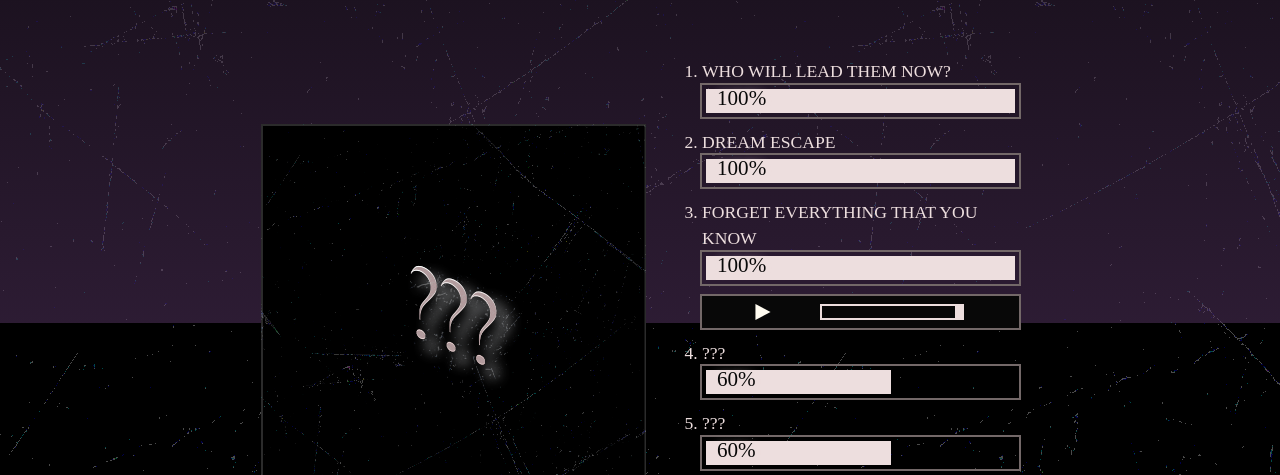
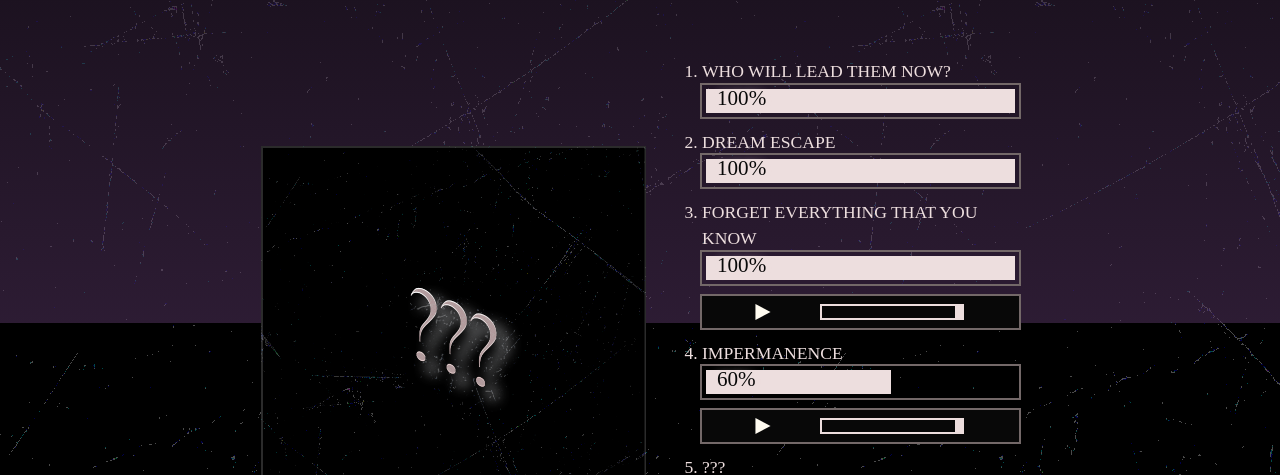
Before and after one commit to SHIIV07/SHIIV-website, a plain HTML site: page index.html in a window 1280 px wide. Shown: the part 477-952 px from the top of the page. Drawn offline with Linux system fonts and the light colour scheme; a web font is replaced by a local one.

Commit message:
Track 4 Preview + Title

```diff
--- a/index.html
+++ b/index.html
@@ -64,9 +64,14 @@
                         </div>
                     </li>
                     <li>
-                        ???
+                        IMPERMANENCE
                         <div class="progress-bar-border">
                             <div class="progress-bar"><span class="progress-percentage">100%</span></div>
+                        </div>
+                        <div class="track-preview-container">
+                            <audio id="track-4" class="track-preview" src="audio/preview-track4.mp3"></audio>
+                            <img class="playback-button" onclick="playAndPause(this, document.getElementById('track-4'))" src="img/SVG/play.svg" alt="paused">
+                            <input type="range" min="0" max="100" class="playback-volume" value="100">
                         </div>
                     </li>
                     <li>
```
Also changed, not shown: 1 other file.
